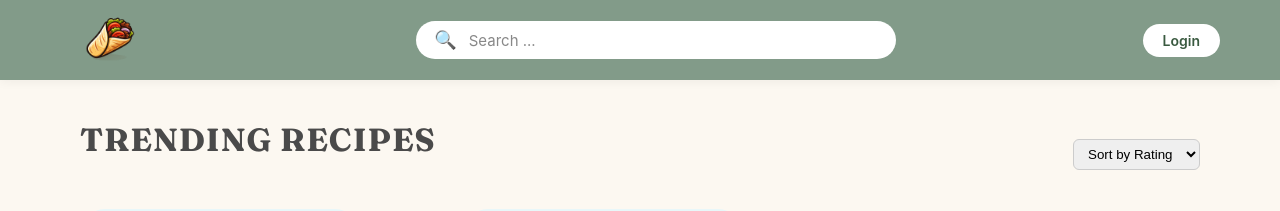
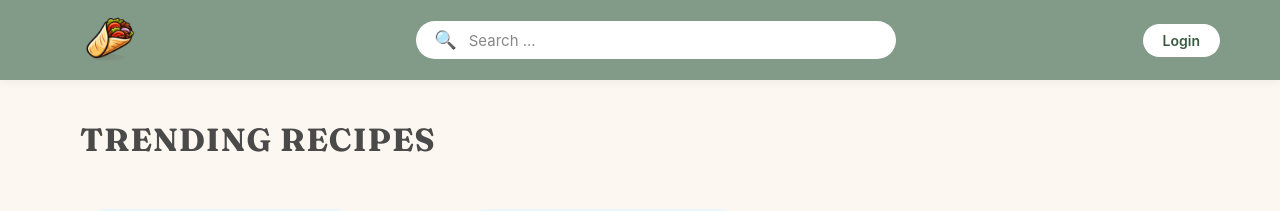
Before and after one commit to Sol-Ell/recipe-app, a React (Create React App) app in the folder frontend/: page /home in a window 1280 px wide. Shown: the top 211 px of the page. Built offline with nearby package versions, Linux system fonts and the light colour scheme.

Commit message:
remove the current sorting from the main page

```diff
--- a/frontend/src/features/Home/Home.tsx
+++ b/frontend/src/features/Home/Home.tsx
@@ -13,16 +13,12 @@ const Home: React.FC<HomeProps> = ({ currentUser }) => {
   const [showAuthModal, setShowAuthModal] = useState(false);
   const [sortType, setSortType] = useState<string>('rating');
 
-  // --- LES DEUX LIGNES CRUCIALES À AJOUTER ---
   const [selectedRecipe, setSelectedRecipe] = useState<any>(null);
-  const [recipes, setRecipes] = useState<any[]>([]); // Pour tes futurs vrais data
+  const [recipes, setRecipes] = useState<any[]>([]);
 
-  // On simule des données d'objets au lieu de simples chiffres [1,2,3]
-  // pour que le modal ait quelque chose à afficher
   const dummyRecipes = [
     { id: '1', title: "Big Wagyu Burger", time: "30 min", category: "Snack", servings: 4, rating: 5, imageUrl: "https://images.unsplash.com/photo-1568901346375-23c9450c58cd" },
     { id: '2', title: "Healthy Salad", time: "15 min", category: "Lunch", servings: 2, rating: 4, imageUrl: "https://images.unsplash.com/photo-1512621776951-a57141f2eefd" },
-    // Ajoute d'autres objets ici...
   ];
 
   const handleCreateClick = () => {
@@ -35,18 +31,9 @@ const Home: React.FC<HomeProps> = ({ currentUser }) => {
 
   return (
     <div className="home-page-container">
-      {/* 1. SECTION TRENDING : Toujours visible */}
       <section className="home-section">
         <div className="section-header">
           <h2 className="section-title">TRENDING RECIPES</h2>
-          <select
-            value={sortType}
-            onChange={(e) => setSortType(e.target.value)}
-            className="sort-select"
-          >
-            <option value="rating">Sort by Rating</option>
-            <option value="time">Sort by Time</option>
-          </select>
         </div>
 
         <div className="home-recipes-grid">
@@ -69,12 +56,10 @@ const Home: React.FC<HomeProps> = ({ currentUser }) => {
         </div>
       </section>
 
-      {/* 2. LOGIQUE CONDITIONNELLE : Auth vs Guest */}
       {currentUser ? (
         <>
-          {/* Section Following - Uniquement si connecté */}
           <section className="home-section">
-            <h2 className="section-title">FOLLOWING</h2>
+            <h2 className="section-title">MEAT LOVER</h2>
             <div className="home-recipes-grid">
           {dummyRecipes.map((recipe) => (
             <RecipeCard
@@ -88,16 +73,14 @@ const Home: React.FC<HomeProps> = ({ currentUser }) => {
               rating={recipe.rating}
               image={recipe.imageUrl}
               currentUser={currentUser}
-              // MISE À JOUR ICI : On passe l'objet complet au state
               onOpenRecipeModal={() => setSelectedRecipe(recipe)}
             />
           ))}
         </div>
           </section>
 
-          {/* Section Recommended - Uniquement si connecté */}
           <section className="home-section">
-            <h2 className="section-title">RECOMMENDED</h2>
+            <h2 className="section-title">HEALTHY</h2>
             <div className="home-recipes-grid">
           {dummyRecipes.map((recipe) => (
             <RecipeCard
@@ -111,7 +94,6 @@ const Home: React.FC<HomeProps> = ({ currentUser }) => {
               rating={recipe.rating}
               image={recipe.imageUrl}
               currentUser={currentUser}
-              // MISE À JOUR ICI : On passe l'objet complet au state
               onOpenRecipeModal={() => setSelectedRecipe(recipe)}
             />
           ))}
```
